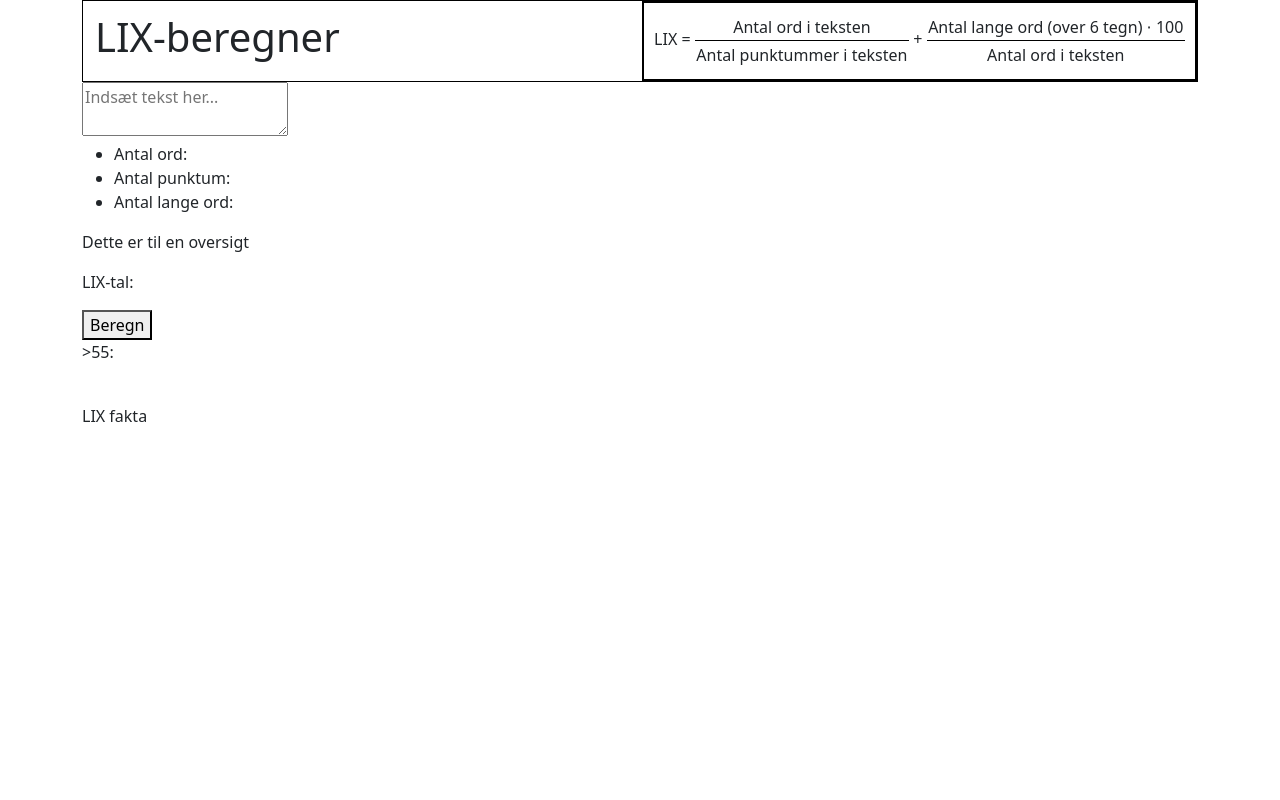
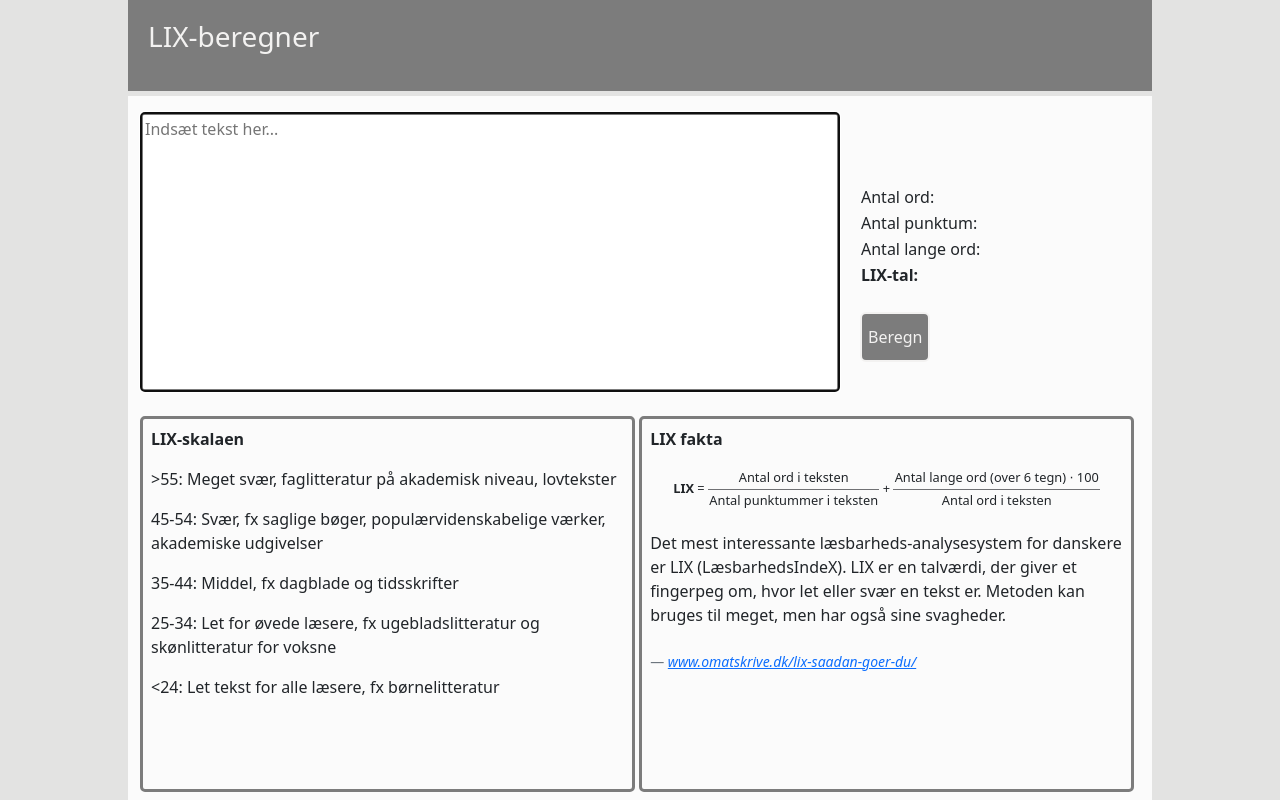
Before and after one commit to Sch0u/Lix-Beregning-Informatik, a plain HTML site: page index.html in a window 1280 px wide. Drawn offline with nearby package versions, Linux system fonts and the light colour scheme.

Commit message:
Almost complete LIX program, needs style rework

```diff
--- a/index.html
+++ b/index.html
@@ -10,12 +10,60 @@
 </head>
 
 
-<body class="container">
+<body>
     <header class="title-header">
-        <h1>LIX-beregner</h1>
+        <div id="title">
+            <h3>LIX-beregner</h3>
+        </div>
+
+    </header>
+
+    <div class="container">
+        <div class="text-input-row">
+            <textarea placeholder="Indsæt tekst her..." id="inputTxt" autofocus></textarea>
+            <div class="text-counters">
+                <table>
+                    <tr>
+                        <td>Antal ord: </td>
+                        <td id="word-count"> </td>
+                    </tr>
+                    <tr>
+                        <td>Antal punktum: </td>
+                        <td id="stop-count"> </td>
+                    </tr>
+                    <tr>
+                        <td>Antal lange ord:</td>
+                        <td id="long-count"> </td>
+                    </tr>
+                    <br><br><br>
+                    <tr>
+                        <td><b>LIX-tal: </b></td>
+                        <td id="lix-number"></td>
+                    </tr>
+                </table>
+                <br>
+                <button id="btn-calculate" onclick="calculateLIX()">Beregn</button>
+            </div>
+        </div>
+
+        <div class="fact-box-row">
+            <div class="fact-box">
+                <div>
+                    <p><b>LIX-skalaen</b></p>
+                    <p id="veryDiff">&#62;55: Meget svær, faglitteratur på akademisk niveau, lovtekster</p>
+                    <p id="highDiff">45-54: Svær, fx saglige bøger, populærvidenskabelige værker, akademiske udgivelser</p>
+                    <p id="midDiff">35-44: Middel, fx dagblade og tidsskrifter</p>
+                    <p id="lowDiff">25-34: Let for øvede læsere, fx ugebladslitteratur og skønlitteratur for voksne</p>
+                    <p id="beginDiff">&#60;24: Let tekst for alle læsere, fx børnelitteratur </p>
+                </div>
+            </div>
+
+            <div class="fact-box">
+
+                <div>
+                    <p><b>LIX fakta</b></p>
                     <div class="equation-box">
-
-            LIX =  <div class="frac">
+                        <b>LIX</b> =  <div class="frac">
                             <span>Antal ord i teksten</span>
                             <span class="symbol">/</span>
                             <span class="bottom">Antal punktummer i teksten</span>
@@ -28,34 +76,18 @@
                             <span class="bottom">Antal ord i teksten</span>
 
                         </div>
+                        <br><br>
                     </div>
-    </header>
-    <div>
-        <div >
-            <textarea placeholder="Indsæt tekst her..."></textarea>
-            <ul>
-                <li>Antal ord: </li>
-                <li>Antal punktum: </li>
-                <li>Antal lange ord: </li>
-            </ul>
-            <p>Dette er til en oversigt</p>
-        </div>
-
-        <div class="calculation-row">
-            <p>LIX-tal: </p>
-            <button>Beregn</button>
+                    <p>Det mest interessante læsbarheds-analysesystem for danskere er LIX (LæsbarhedsIndeX).
+                        LIX er en talværdi, der giver et fingerpeg om, hvor let eller svær en tekst er.
+                        Metoden kan bruges til meget, men har også sine svagheder.</p><br>
+                    <footer class="blockquote-footer"><cite><a href="https://omatskrive.dk/lix-saadan-goer-du/">www.omatskrive.dk/lix-saadan-goer-du/</a></cite></footer>
                 </div>
             </div>
-
-    <div class="fact-box-row">
-        <div class="scale-box">
-            <p>>55: </p><br>
-        </div>
-
-        <div class="fact-box">
-            LIX fakta
         </div>
     </div>
 
 </body>
 </html>
+
+<script src="script.js"></script>
--- /dev/null
+++ b/script.js
@@ -0,0 +1,62 @@
+function calculateLIX(){
+    var inputTxt = document.getElementById("inputTxt").value;
+
+    // Word count
+    var wordCount = inputTxt.split(" ").length;
+    if(wordCount.length < 1){
+        wordCount --;
+    }
+    document.getElementById("word-count").innerHTML = wordCount
+
+    // Full stop count
+    var fullStopCount = inputTxt.match(/[.]/gm);
+    fullStopCount = checkNull(fullStopCount);
+    document.getElementById("stop-count").innerHTML = fullStopCount;
+
+    // Long word count
+    var longCount = inputTxt.match(/(\s|^)\S{6}/gm);
+    longCount = checkNull(longCount);
+    document.getElementById("long-count").innerHTML = longCount;
+
+
+    /*** Calculate LIX ***/
+    var lixNumber = Math.round((wordCount / fullStopCount) + (longCount * 100 / wordCount));
+    if(lixNumber == 'Infinity'){
+        lixNumber = 0;
+    }
+    document.getElementById("lix-number").innerHTML = lixNumber;
+
+    highlightDiff(lixNumber)
+}
+
+function checkNull(obj){
+    if(obj == null){
+        obj = 0;
+    } else{
+        obj = obj.length;
+    }
+
+    return obj;
+}
+
+function highlightDiff(number){
+    removeHighlight();
+    if(number > 55){
+        document.getElementById("veryDiff").style.fontWeight = 'bold';
+    } else if(number >= 45 && number < 54){
+        document.getElementById("highDiff").style.fontWeight = 'bold';
+    } else if(number >= 35 && number < 45){
+        document.getElementById("midDiff").style.fontWeight = 'bold';
+    } else if(number >= 25 && number < 35){
+        document.getElementById("lowDiff").style.fontWeight = 'bold';
+    } else {
+        document.getElementById("beginDiff").style.fontWeight = 'bold';
+    }
+}
+
+function removeHighlight(){
+    var paragraphs = document.getElementsByClassName('fact-box')[0].children[0].children;
+    for(i = 1; i < paragraphs.length; i++){
+        paragraphs[i].style.fontWeight = '';
+    }
+}
--- a/style.css
+++ b/style.css
@@ -1,25 +1,97 @@
-h1 {
-    padding: 12px;
+html {
+    --main-light-color: #F3F2F1;
+    --main-color: #7C7C7C;
+    --title-header: #e3e3e2;
+
+    height: 100%;
+    width: 100%;
+    background: var(--title-header) !important;
+}
+
+body{
+    height: 100% !important;
+    width: 80%;
+    margin: 0px 10vw !important;
+    background-color: #FBFBFB !important;
+}
+
+h3 {
+    padding: 20px;
 }
 
 .title-header{
-    height: 20%;
+    height: 12vh;
     width: 100%;
+    color: #F3F2F1;
+    background-color: var(--main-color);
+    border-bottom: 5px var(--title-header) solid;
+}
+
+#title {
     position: relative;
     float: left;
-    border: 1px black solid;
+}
+
+/* text-input-row */
+.text-input-row{
+    margin-top: 2vh;
+    height: 35vh;
+    width: 100%;
+}
+
+.text-input-row textarea {
+    resize: none;
+    width: 70%;
+    height: 100%;
+    float: left;
+    border: 3px solid var(--main-color);
+    border-radius: 4px;
+
+}
+
+.text-counters {
+    width: 28%;
+    height: 100%;
+    float: right;
+}
+
+.text-counters table{
+    width: 85%;
+}
+
+#lix-number {
+    font-weight: bold;
+}
+
+#btn-calculate {
+    height: 50px;
+    color: var(--main-light-color);
+    background-color: var(--main-color);
+    border: 2px var(--main-light-color) solid;
+    border-radius: 6px;
+}
+
+/* fact-box-row */
+.fact-box-row{
+    height: 50vh;
+    width: 100%;
+    display: inline-block;
+}
+
+.fact-box {
+    height: calc(100% - 3vh);
+    width: 49.5%;
+    margin-top: 3vh;
+    display: inline-flex;
+    padding: 8px;
+    border: 3px solid var(--main-color);
+    border-radius: 5px;
 }
 
 .equation-box {
-    height: 100%;
-    top: 0;
-    right:0;
-    padding: 10px 10px;
-    position: absolute;
-    float: right;
-    border: 2px black solid;
+    font-size: 0.8rem;
+    text-align: center;
 }
-
 
 /* Fraction class*/
 .frac {
@@ -34,7 +106,7 @@ h1 {
     padding: 0.1em;
 }
 .frac span.bottom {
-    border-top: thin solid black;
+    border-top: thin solid #707174;
 }
 .frac span.symbol {
     display: none;
```
Lines whose indentation alone changed are shown as unchanged.
